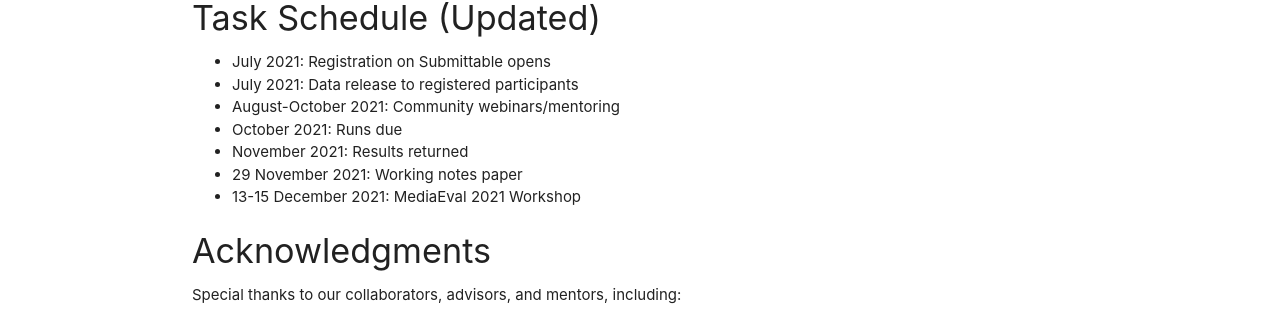
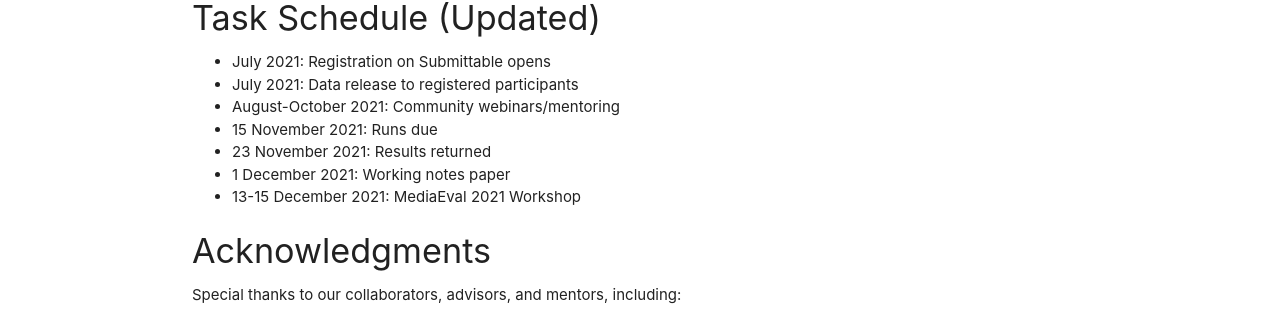
Before and after one commit to multimediaeval/multimediaeval.github.io, a Jekyll site: the page built from _editions/2021/tasks/videoprivacy.md, in a window 1280 px wide and 900 px high, scrolled down 2593 px. Shown: the part 140-454 px from the top of the window. Built offline with Jekyll 4.4.1, drawn with Linux system fonts in a browser that asks for light colours.

Commit message:
Updated dates

```diff
--- a/_editions/2021/tasks/videoprivacy.md
+++ b/_editions/2021/tasks/videoprivacy.md
@@ -86,9 +86,9 @@ Please get in touch. Experts from the data collection and processing team are av
 * July 2021: Registration on Submittable opens
 * July 2021: Data release to registered participants <!-- # Replace XX with your date. We suggest setting the date in June-July-->
 * August-October 2021: Community webinars/mentoring
-* October 2021: Runs due <!-- # Replace XX with your date. We suggest setting enough time in order to have enough time to assess and return the results by the Results returned deadline-->
-* November 2021: Results returned  <!-- Replace XX with your date. Latest possible should be 15 November-->
-* 29 November 2021: Working notes paper  <!-- Fixed. Please do not change. Exact date to be decided-->
+* 15 November 2021: Runs due <!-- # Replace XX with your date. We suggest setting enough time in order to have enough time to assess and return the results by the Results returned deadline-->
+* 23 November 2021: Results returned  <!-- Replace XX with your date. Latest possible should be 15 November-->
+* 1 December 2021: Working notes paper  <!-- Fixed. Please do not change. Exact date to be decided-->
 * 13-15 December 2021: MediaEval 2021 Workshop <!-- Fixed. Please do not change. Exact date to be decided-->
 
 #### Acknowledgments
```
